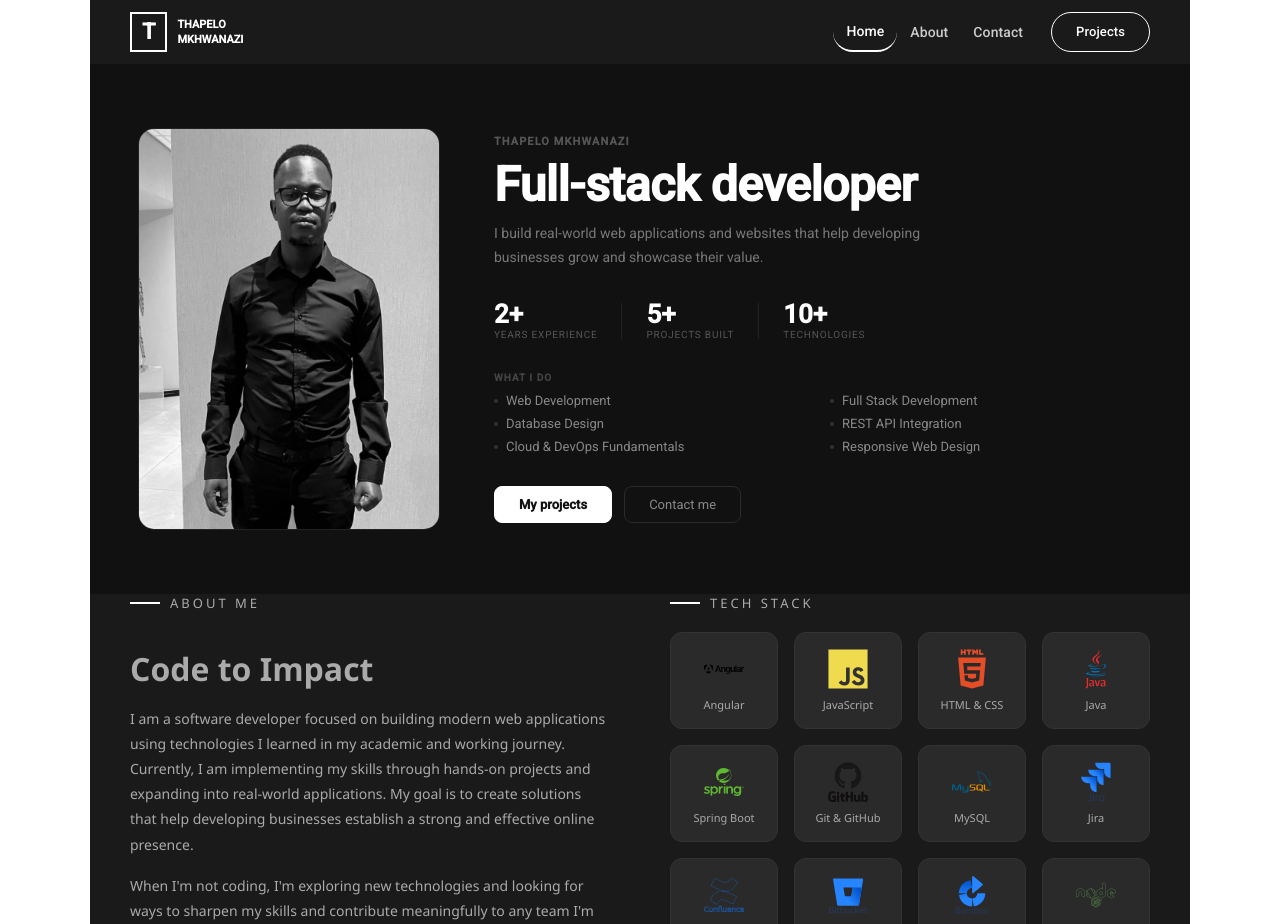
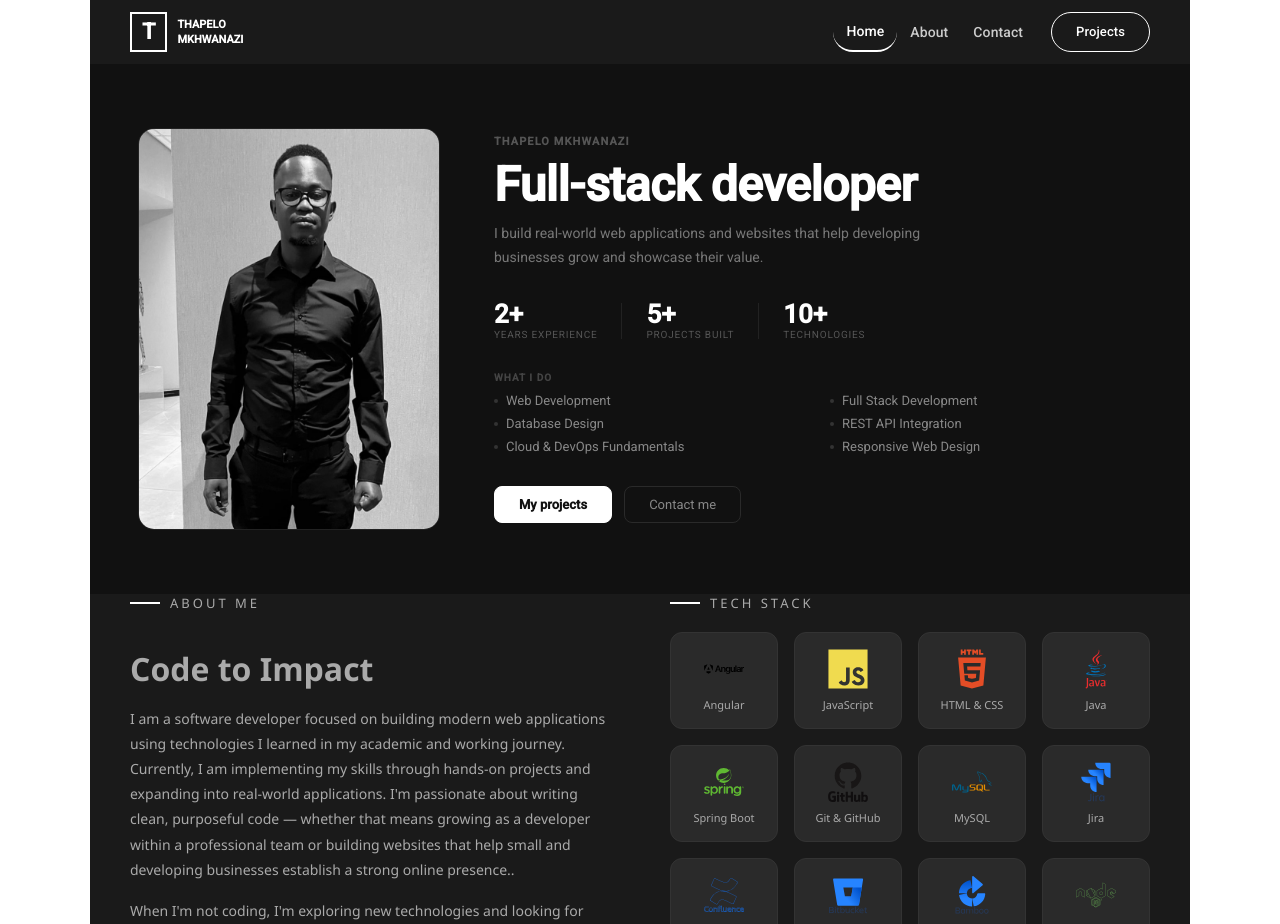
Before and after one commit to thapelorockymkhwanazi980212/thapelo-portfolio, an Angular app: page / in a window 1280 px wide. Shown: the top 924 px of the page. Built offline with nearby package versions, Linux system fonts and the light colour scheme.

Commit message:
Contact page, hero section and form validation fix

```diff
--- a/src/app/components/about/about.component.html
+++ b/src/app/components/about/about.component.html
@@ -15,7 +15,7 @@
     <p class="about-bio">
       I am a software developer focused on building modern web applications using technologies I learned in my academic and working journey.
       Currently, I am implementing my skills through hands-on projects and expanding into real-world applications.
-      My goal is to create solutions that help developing businesses establish a strong and effective online presence.
+      I'm passionate about writing clean, purposeful code — whether that means growing as a developer within a professional team or building websites that help small and developing businesses establish a strong online presence..
     </p>
 
     <p class="about-bio">
```
